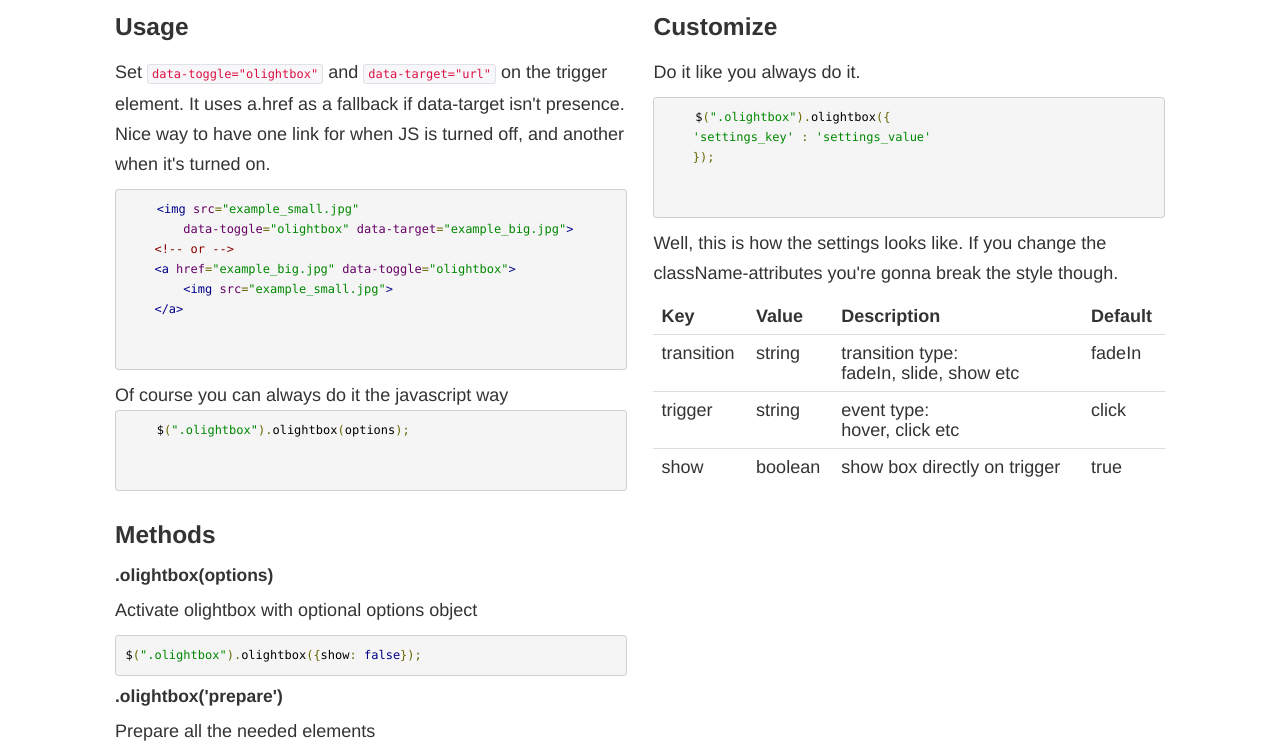
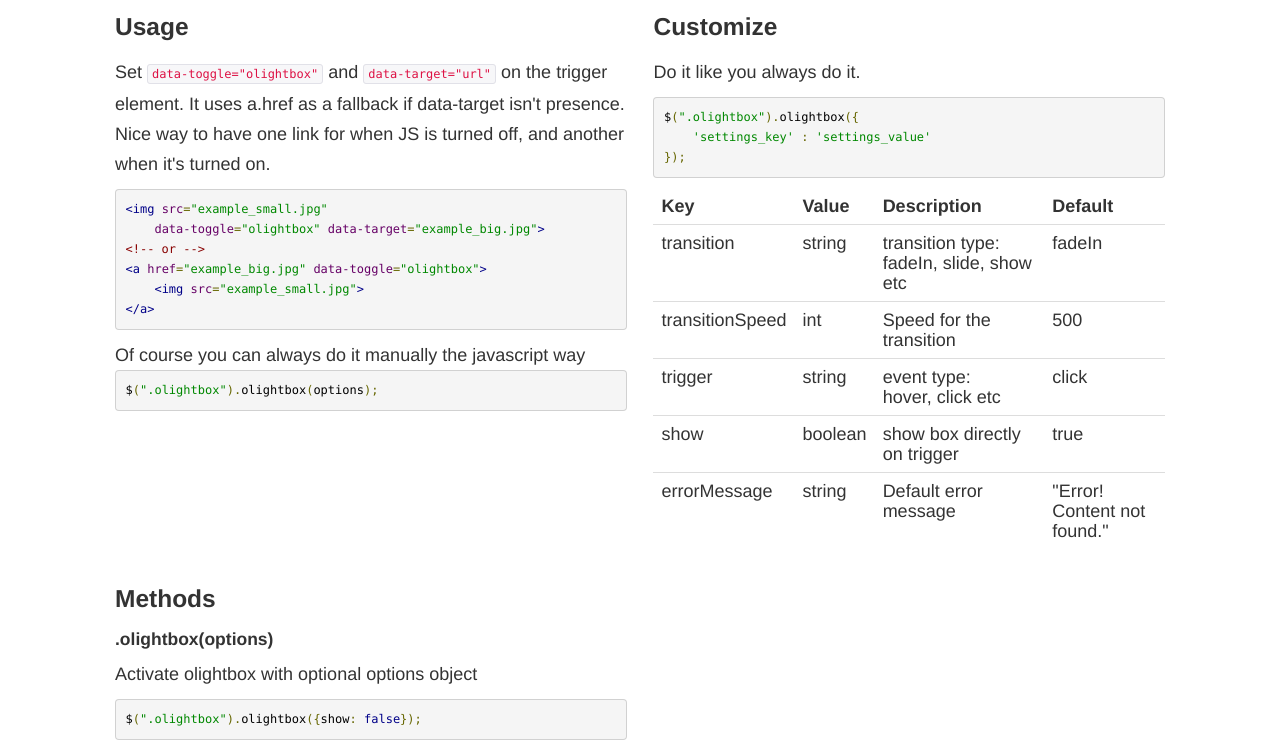
Before and after one commit to olyckne/Olightbox, a plain HTML site: page docs/index.html in a window 1280 px wide. Shown: the part 732-1481 px from the top of the page. Drawn offline with nearby package versions, Linux system fonts and the light colour scheme.

Commit message:
Updated documentation

```diff
--- a/docs/index.html
+++ b/docs/index.html
@@ -11,7 +11,7 @@
         <link rel="author" href="humans.txt">
     </head>
     <body onload="prettyPrint()">
-
+<a href="https://github.com/olyckne/Olightbox"><img style="position: absolute; top: 0; left: 0; border: 0;" src="https://s3.amazonaws.com/github/ribbons/forkme_left_darkblue_121621.png" alt="Fork me on GitHub"></a>
         <div class="container">
             <div class="hero-unit">
                 <h1>
@@ -63,20 +63,15 @@
                             <p>
                                 Set <code>data-toggle="olightbox"</code> and <code>data-target="url"</code> on the trigger element. It uses a.href as a fallback if data-target isn't presence. <br>
                                 Nice way to have one link for when JS is turned off, and another when it's turned on.
-    <pre>
-    <code class="prettyprint">&lt;img src="example_small.jpg"
-        data-toggle="olightbox" data-target="example_big.jpg">
-    &lt;!-- or -->
-    &lt;a href="example_big.jpg" data-toggle="olightbox">
-        &lt;img src="example_small.jpg">
-    &lt;/a>
-    </code>
-    </pre>
-    Of course you can always do it the javascript way
-    <pre>
-    <code class="prettyprint">$(".olightbox").olightbox(options);
-    </code>
-    </pre>
+    <pre><code class="prettyprint">&lt;img src="example_small.jpg"
+    data-toggle="olightbox" data-target="example_big.jpg">
+&lt;!-- or -->
+&lt;a href="example_big.jpg" data-toggle="olightbox">
+    &lt;img src="example_small.jpg">
+&lt;/a></code></pre>
+
+    Of course you can always do it manually the javascript way
+    <pre><code class="prettyprint">$(".olightbox").olightbox(options);</code></pre>
                        </p>
                         </div>
                         <div class="span6">
@@ -84,16 +79,9 @@
                             <p>
                                 Do it like you always do it.
                             </p>
-    <pre>
-    <code class="prettyprint">$(".olightbox").olightbox({
+    <pre><code class="prettyprint">$(".olightbox").olightbox({
     'settings_key' : 'settings_value'
-    });
-    </code>
-    </pre>
-                            <p>
-                               Well, this is how the settings looks like.
-                               If you change the className-attributes you're gonna break the style though.
-                            </p>
+});</code></pre>
                         <table class="table">
                             <thead>
                                 <tr>
@@ -111,6 +99,12 @@
                                     <td>fadeIn</td>
                                 </tr>
                                 <tr>
+                                    <td>transitionSpeed</td>
+                                    <td>int</td>
+                                    <td>Speed for the transition</td>
+                                    <td>500</td>
+                                </tr>
+                                <tr>
                                     <td>trigger</td>
                                     <td>string</td>
                                     <td>event type:<br>  hover, click etc</td>
@@ -121,6 +115,12 @@
                                     <td>boolean</td>
                                     <td>show box directly on trigger</td>
                                     <td>true</td>
+                                </tr>
+                                <tr>
+                                    <td>errorMessage</td>
+                                    <td>string</td>
+                                    <td>Default error message</td>
+                                    <td>"Error!<br>Content not found."</td>
                                 </tr>
                             </tbody>
                         </table>
```
